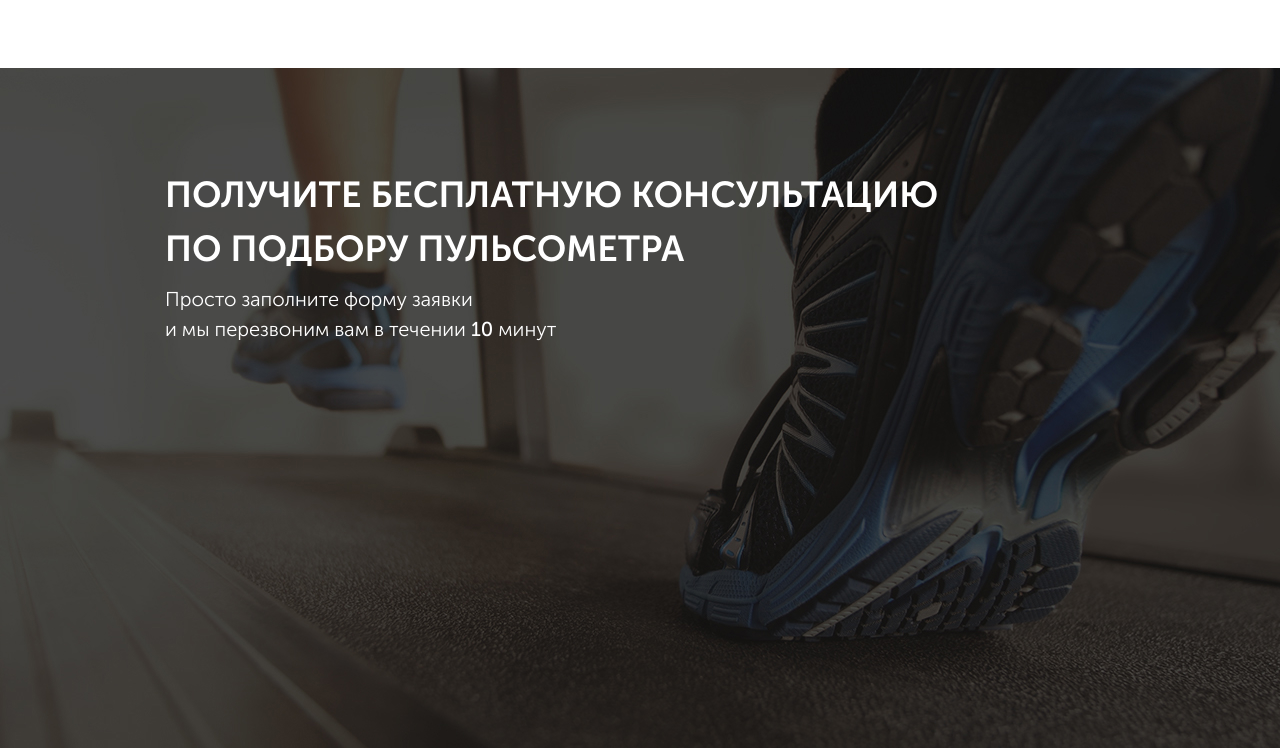
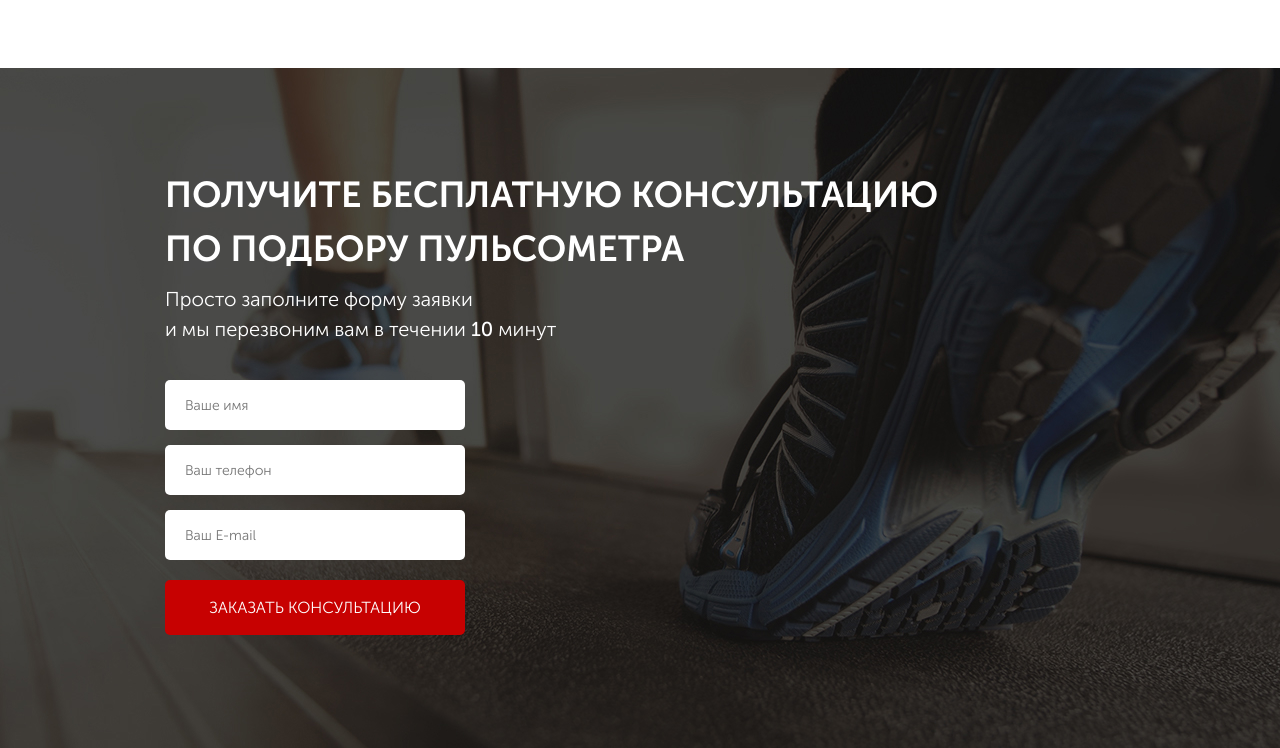
Before and after one commit to Shujinko53/Pulse_project, a website: page src/index.html in a window 1280 px wide. Shown: the part 1059-1807 px from the top of the page. Drawn offline with Linux system fonts and the light colour scheme.

Commit message:
the consultation block has been created

```diff
--- a/src/index.html
+++ b/src/index.html
@@ -82,8 +82,16 @@
 
 	<section class="consultation">
 		<div class="container">
-			<h2 class="consultation__title">Получите бесплатную консультацию по подбору пульсометра</h2>
-			<h3 class="consultation__subtitle">Просто заполните форму заявки<br> и мы перезвоним вам в течении <span>10</span> минут</h3>
+			<h2 class="consultation__title">Получите бесплатную консультацию<br> по подбору пульсометра</h2>
+			<div class="consultation__descr">Просто заполните форму заявки<br> и мы перезвоним вам в течении <span>10</span> минут</div>
+			<form class="feed-form" action="#">
+				<input type="text" name="name" placeholder="Ваше имя" required>
+				<input type="number" name="phone" placeholder="Ваш телефон" required>
+				<input type="email" name="email" placeholder="Ваш E-mail" required>
+
+				<button class="button button_submit">Заказать консультацию</button>
+
+			</form>
 		</div>
 	</section>
 
--- a/src/sass/blocks/_buttons.scss
+++ b/src/sass/blocks/_buttons.scss
@@ -17,6 +17,15 @@
         margin-top: 67px;
 
         font-size: 16px;
+    }
+
+    &_submit {
+        width: 100%;
+        height: 55px;
+
+        font-size: 16px;
+
+        border-radius: 5px;
     }
 }
 
--- a/src/sass/blocks/_consultation.scss
+++ b/src/sass/blocks/_consultation.scss
@@ -7,15 +7,13 @@
     background: url('../img/bg/bg_2.jpg') center (center/cover) no-repeat;
 
     &__title {
-        width: 800px;
-
         font-weight: 700;
         font-size: 36px;
         line-height: 54px;
         text-transform: uppercase;
     }
 
-    &__subtitle {
+    &__descr {
         font-weight: 300;
         font-size: 20px;
         line-height: 30px;
--- /dev/null
+++ b/src/sass/blocks/_forms.scss
@@ -0,0 +1,23 @@
+.feed-form {
+    margin-top: 36px;
+    display: flex;
+    flex-direction: column;
+    width: 300px;
+    input {
+        height: 50px;
+        margin-bottom: 15px;
+        padding: 0 20px;
+
+        font-weight: 300;
+        font-size: 14px;
+        color: #4B4B4B;
+
+        background-color: #ffffff;
+        border: none;
+        border-radius: 5px;
+
+        &:nth-child(3) {
+            margin-bottom: 20px;
+        }
+    }
+}
--- a/src/sass/style.scss
+++ b/src/sass/style.scss
@@ -4,6 +4,7 @@
 @import 'blocks/_buttons';
 @import 'blocks/advantages';
 @import 'blocks/consultation';
+@import 'blocks/forms';
 
 * {
     font-family: 'Museo Sans Cyrl', sans-serif;
```
Also changed, not shown: src/css/style.min.css.
